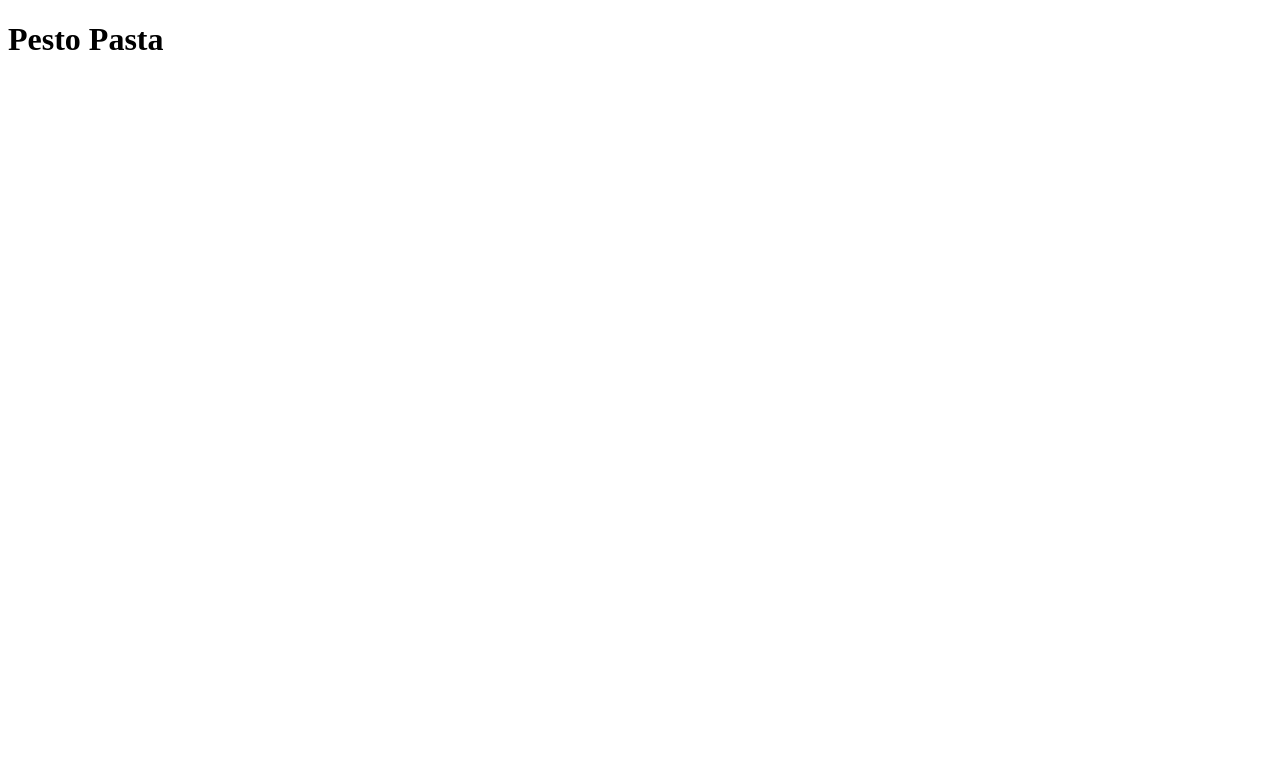
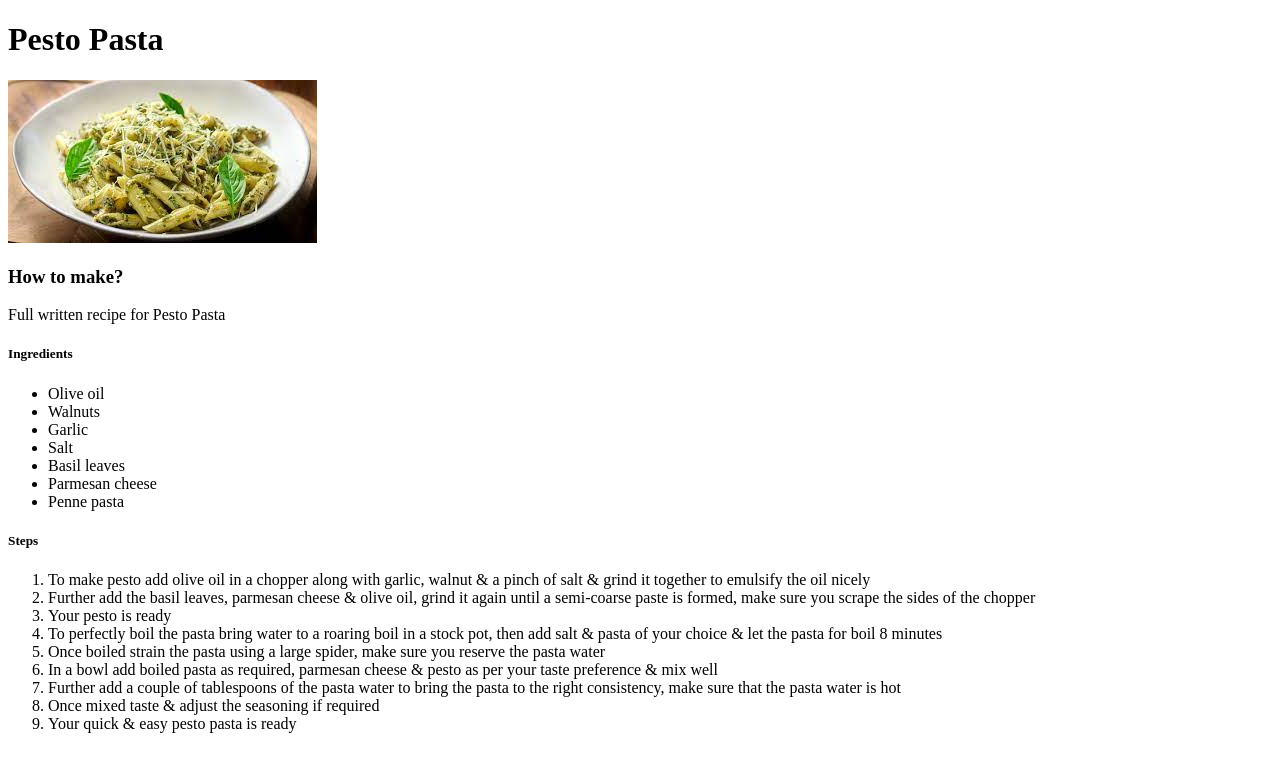
Before and after one commit to black091/odin-recipes, a plain HTML site: page recipes/pesto-pasta.html in a window 1280 px wide. Drawn offline with Linux system fonts and the light colour scheme.

Commit message:
Add detailed pesto pasta recipe

```diff
--- a/recipes/pesto-pasta.html
+++ b/recipes/pesto-pasta.html
@@ -8,5 +8,49 @@
     <h1>
         Pesto Pasta
     </h1>
+    <p>
+        <img src="../images/pesto-pasta.jpeg" alt="An image of pesto pasta">
+    </p>
+    <p>
+        <h3>
+            How to make?
+        </h3>
+        <p>
+            Full written recipe for Pesto Pasta
+        </p>
+        <p>
+            <h5>
+                Ingredients
+            </h5>
+            <p>
+                <ul>
+                    <li>Olive oil</li>
+                    <li>Walnuts</li>
+                    <li>Garlic</li>
+                    <li>Salt</li>
+                    <li>Basil leaves</li>
+                    <li>Parmesan cheese</li>
+                    <li>Penne pasta</li>
+                </ul>
+            </p>
+        </p>
+        <p>
+            <h5>
+                Steps
+            </h5>
+            <ol>
+                <li>To make pesto add olive oil in a chopper along with garlic, walnut & a pinch of salt & grind it together to emulsify the oil nicely</li>
+                <li>Further add the basil leaves, parmesan cheese & olive oil, grind it again until a semi-coarse paste is formed, make sure you scrape the sides of the chopper</li>
+                <li>Your pesto is ready</li>
+                <li>To perfectly boil the pasta bring water to a roaring boil in a stock pot, then add salt & pasta of your choice & let the pasta for boil 8 minutes</li>
+                <li>Once boiled strain the pasta using a large spider, make sure you reserve the pasta water</li>
+                <li>In a bowl add boiled pasta as required, parmesan cheese & pesto as per your taste preference & mix well</li>
+                <li>Further add a couple of tablespoons of the pasta water to bring the pasta to the right consistency, make sure that the pasta water is hot</li>
+                <li>Once mixed taste & adjust the seasoning if required</li>
+                <li>Your quick & easy pesto pasta is ready</li>
+            </ol>
+        </p>
+
+    </p>
 </body>
 </html>
```
Also changed, not shown: images/pesto-pasta.jpeg (added).
